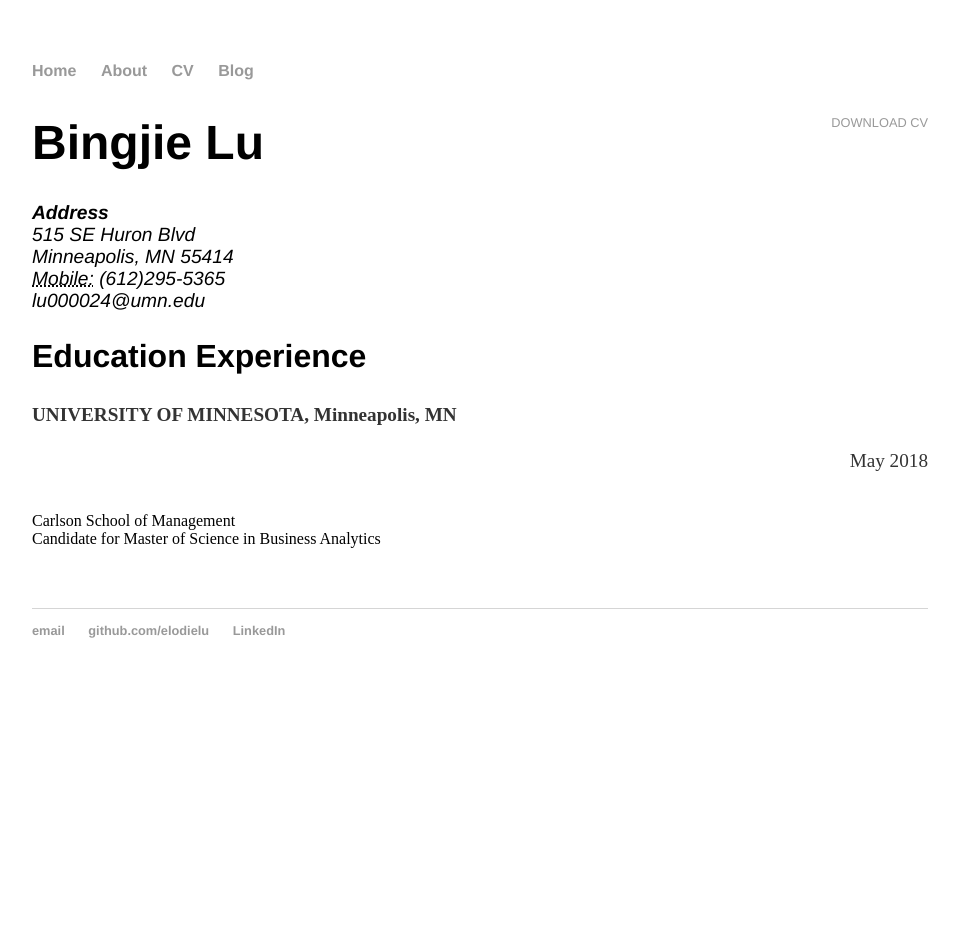
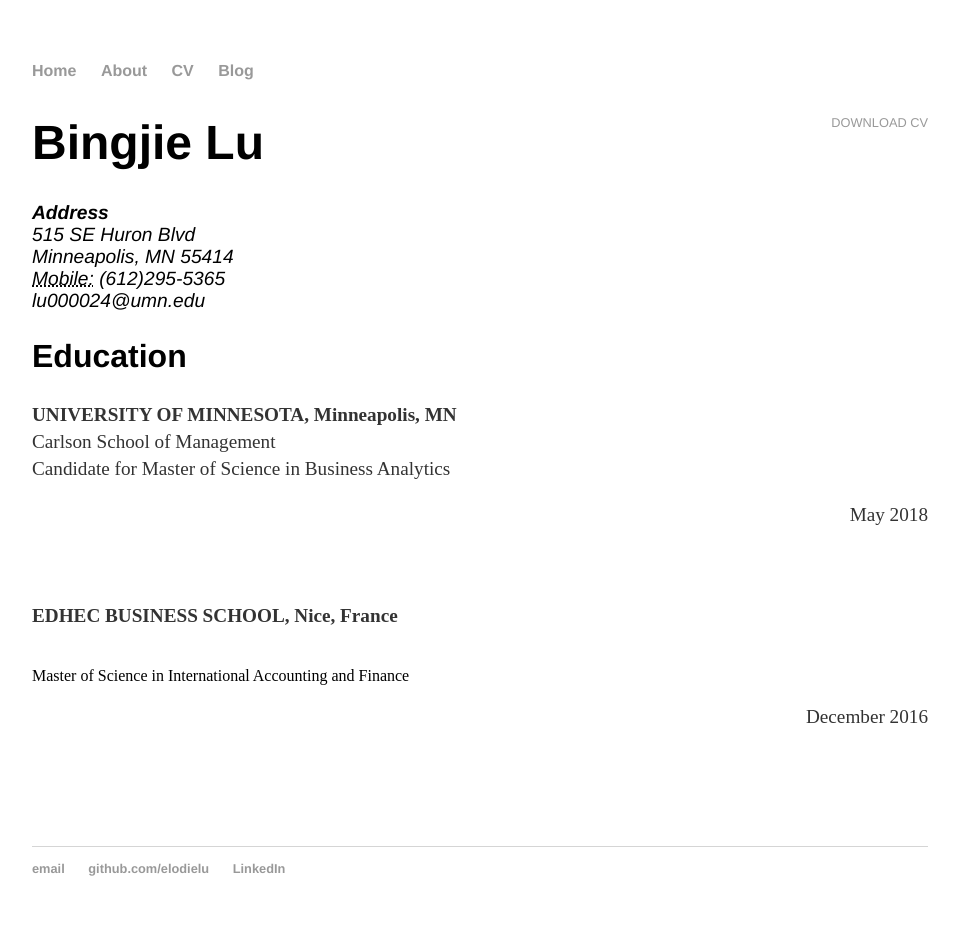
Before and after one commit to elodielu/elodielu.github.io, a Jekyll site: the page built from cv/index.html, in a window 1280 px wide. Shown: the whole page, without its empty margins (160-1119 px from the left). Built offline with Jekyll 4.4.1, drawn with Linux system fonts in a browser that asks for light colours; before the commit the page ends 900 px from its top, so only the background shows below that.

Commit message:
Update index.html

```diff
--- a/cv/index.html
+++ b/cv/index.html
@@ -14,10 +14,14 @@
 					<span class="obfuscate">lu000024@umn.edu</span>
 					</address>
 
-					<h2>Education Experience</h2>
+					<h2>Education</h2>
 
-					<p><strong>UNIVERSITY OF MINNESOTA, Minneapolis, MN</strong> <p align="right">May 2018</p><br>
+					<p><strong>UNIVERSITY OF MINNESOTA, Minneapolis, MN</strong> <br>
 					Carlson School of Management<br>
-					Candidate for Master of Science in Business Analytics<br>
+					Candidate for Master of Science in Business Analytics  <p align="right">May 2018</p><br>
+					<br>
+					<p><strong>EDHEC BUSINESS SCHOOL, Nice, France</strong> </p><br>
+					Master of Science in International Accounting and Finance  <p align="right">December 2016</p><br>
+					<br>
 
 	</div>
```
